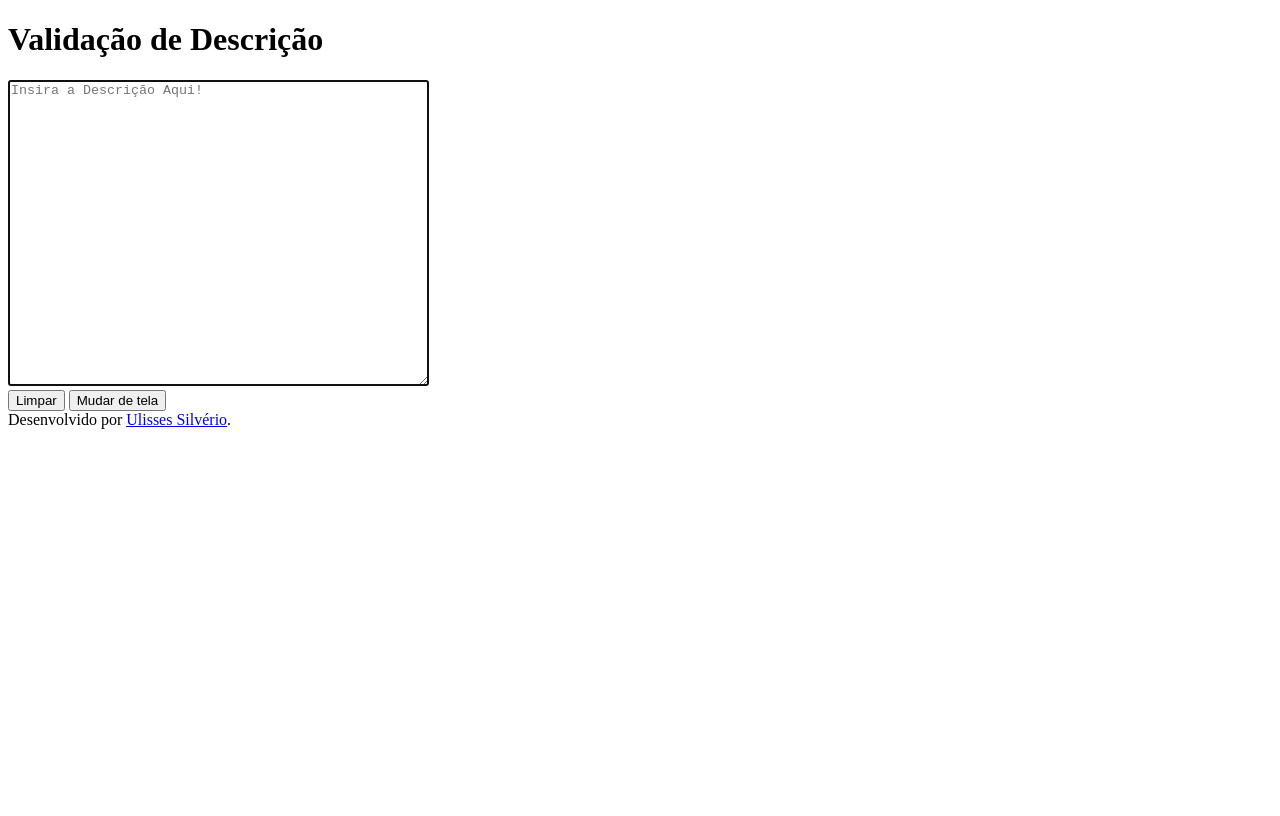
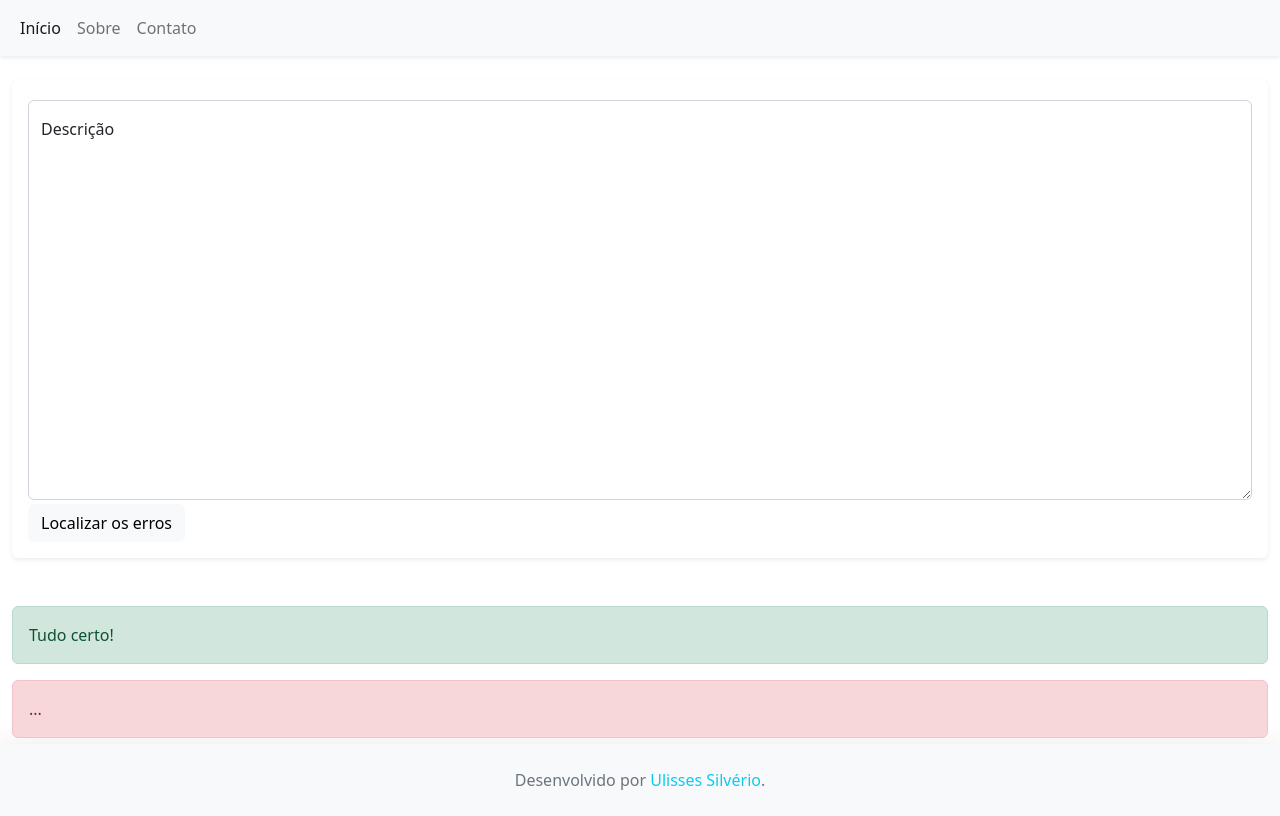
Before and after one commit to Odisseu93/validacao-descricao-produtos, a plain HTML site: page index.html in a window 1280 px wide. Drawn offline with nearby package versions, Linux system fonts and the light colour scheme.

Commit message:
implementando o bootstrap - adicionando o boostrap via CDN - refatorando o código em html

```diff
--- a/index.html
+++ b/index.html
@@ -13,30 +13,88 @@
     <link rel="preconnect" href="https://fonts.googleapis.com">
     <link rel="preconnect" href="https://fonts.gstatic.com" crossorigin>
     <link href="https://fonts.googleapis.com/css2?family=Teko:wght@400;500&display=swap" rel="stylesheet">
-    <!---->
-    <link rel="stylesheet" href="style.css">
-    <title>Validação Descrição - Produto</title>
-
+    <!-- CSS bootstrap -->
+    <link href="https://cdn.jsdelivr.net/npm/bootstrap@5.2.3/dist/css/bootstrap.min.css" rel="stylesheet"
+        integrity="sha384-rbsA2VBKQhggwzxH7pPCaAqO46MgnOM80zW1RWuH61DGLwZJEdK2Kadq2F9CUG65" crossorigin="anonymous">
+    <title>Validação de Descrições </title>
 </head>
 
-<body>
-    <main action="" class="container" id="container">
-        <h1 class="container__title">Validação de Descrição</h1>
-        <textarea name="descricao" cols="50" rows="20" class="Container__txtArea--descricao" id="txtAreaDescicao"
-            autofocus placeholder="Insira a Descrição Aqui!"></textarea>
-        <div class="container__div--view-erros" id="viewErros">
+<body class="min-vw-100 min-vh-100">
+    <header>
 
+    </header>
+    <!--  navigation -->
+    <nav class="navbar navbar-expand-lg bg-light shadow-sm text-bg-dark">
+        <div class="container-fluid">
+            <button class="navbar-toggler" type="button" data-bs-toggle="collapse" data-bs-target="#navbarNav"
+                aria-controls="navbarNav" aria-expanded="false" aria-label="Toggle navigation">
+                <span class="navbar-toggler-icon"></span>
+            </button>
+            <div class="collapse navbar-collapse" id="navbarNav">
+                <ul class="navbar-nav">
+                    <li class="nav-item">
+                        <a class="nav-link active" aria-current="page" href="#">Início</a>
+                    </li>
+                    <li class="nav-item">
+                        <a class="nav-link" href="#">Sobre</a>
+                    </li>
+                    <li class="nav-item">
+                        <a class="nav-link" href="#">Contato</a>
+                    </li>
+                </ul>
+            </div>
         </div>
-        <div class="box__button">
-            <button type="button" class="container_btn container_btn--limpar" id="btnLimpar">Limpar</button>
-            <button type="button" class="container_btn container_btn--mudar-de-tela" id="btnVer">Mudar de tela</button>
+    </nav>
+    <!--  -->
+    <!-- container -->
+    <main class="container-fluid mw-100  my-4 " style="height: 80vh" id="container">
+        <section class="shadow-sm p-3 mb-5 bg-body rounded">
+            <form class="form-floating">
+                <!-- textarea -->
+                <textarea class="form-control my-1" style="height: 50vh" placeholder="Leave a comment here"
+                    id="floatingTextarea2" style="height: 100px" form></textarea>
+                <label for="floatingTextarea2">Descrição</label>
+                <button type="button" class="btn btn-light  " data-bs-toggle="modal" data-bs-target="#segundaTela">
+                    Localizar os erros</button>
+            </form>
+        </section>
+        <!-- Modal -->
+        <section class="modal fade" id="segundaTela" tabindex="-1" aria-labelledby="exampleModalLabel"
+            aria-hidden="true">
+            <div class="modal-dialog">
+                <div class="modal-content">
+                    <div class="modal-header">
+                        <h1 class="modal-title fs-5" id="exampleModalLabel">Tela de Erros</h1>
+                        <button type="button" class="btn-close" data-bs-dismiss="modal" aria-label="Close"></button>
+                    </div>
+                    <div class="modal-body" modal-body>
+                        ...
+                    </div>
+                    <div class="modal-footer">
+                        <button type="button" class="btn btn-secondary" data-bs-dismiss="modal">Fechar</button>
+                    </div>
+                </div>
+            </div>
+        </section>
+        <!--  -->
+        <!-- success alert -->
+        <div class="alert alert-success" role="alert" alert-success>
+            Tudo certo!
+        </div>
+        <!--danger alert  -->
+        <div class="alert alert-danger" role="alert" alert-danger>
+            ...
         </div>
     </main>
-    <div class="fedback-descricao" id="feedBDescricao">
-
-    </div>
-    <footer>Desenvolvido por <a href="https://github.com/Odisseu93" target="_blank">Ulisses Silvério</a>.</footer>
+    <footer class="card-footer text-muted text-center bg-light  p-4 shadow-lg">Desenvolvido por <a
+            href="https://github.com/Odisseu93" class="link-info text-decoration-none" target="_blank">Ulisses
+            Silvério</a>.
+    </footer>
     <script src="./js/main.js"></script>
+    <!-- JavaScript bootstrap Bundle with Popper -->
+    <script src="https://cdn.jsdelivr.net/npm/bootstrap@5.2.3/dist/js/bootstrap.bundle.min.js"
+        integrity="sha384-kenU1KFdBIe4zVF0s0G1M5b4hcpxyD9F7jL+jjXkk+Q2h455rYXK/7HAuoJl+0I4"
+        crossorigin="anonymous"></script>
 </body>
 
 </html>
```
